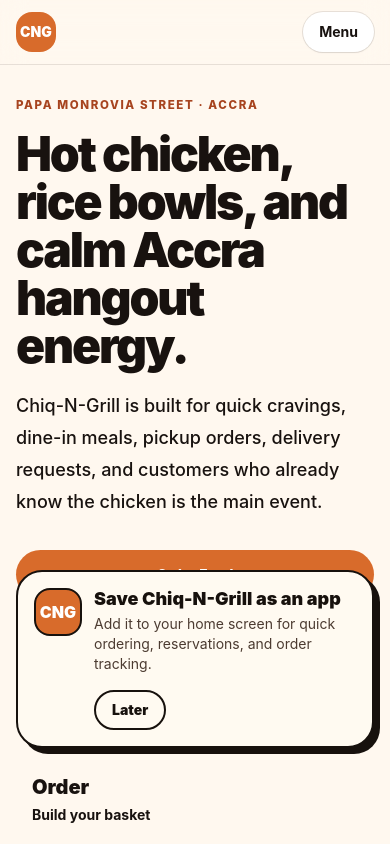
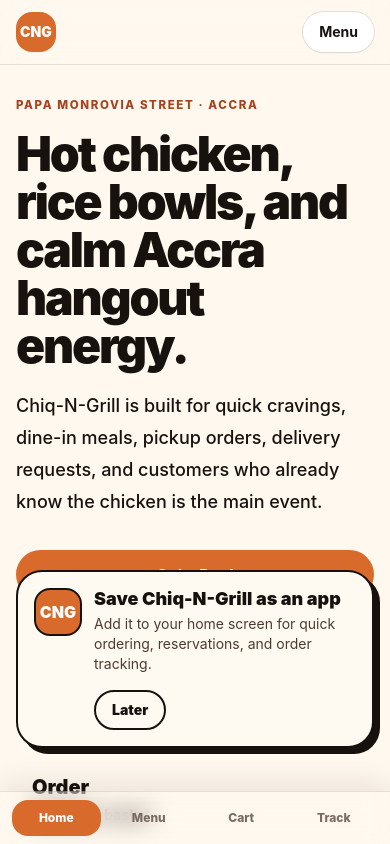
Before and after one commit to hAck404-lab101/chiqngrill, a Next.js app: page / in a window 390 px wide. Shown: the top 844 px of the page. Built offline with nearby package versions, Linux system fonts and the light colour scheme.

Commit message:
feat: mount mobile bottom navigation

```diff
--- a/app/layout.tsx
+++ b/app/layout.tsx
@@ -1,4 +1,5 @@
 import type { Metadata, Viewport } from "next";
+import { BottomNav } from "@/components/bottom-nav";
 import { FloatingCart } from "@/components/floating-cart";
 import { PWAInstallPrompt } from "@/components/pwa-install-prompt";
 import { ServiceWorkerRegister } from "@/components/service-worker-register";
@@ -33,6 +34,7 @@
         {children}
         <FloatingCart />
         <PWAInstallPrompt />
+        <BottomNav />
         <ServiceWorkerRegister />
       </body>
     </html>
```
